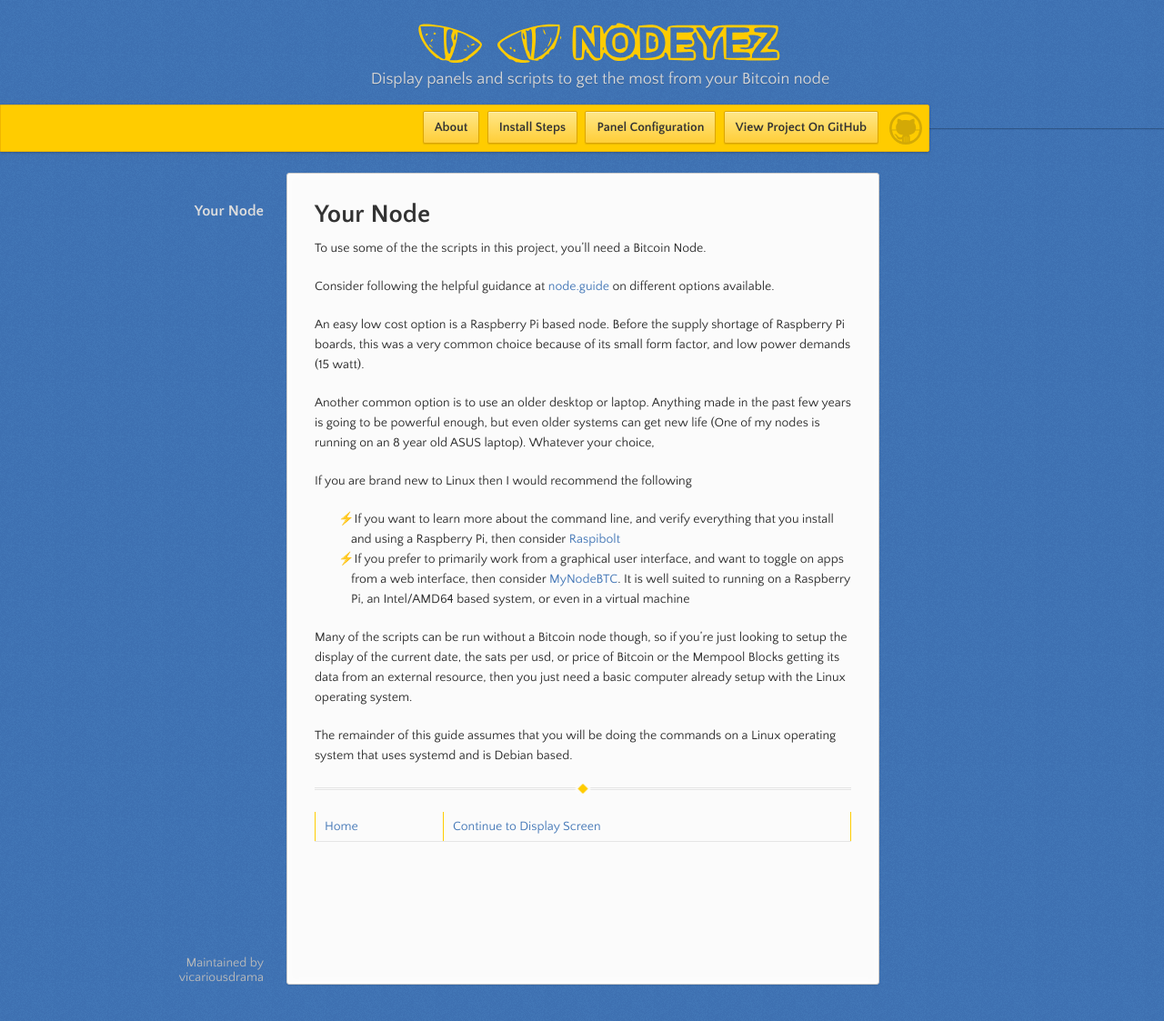
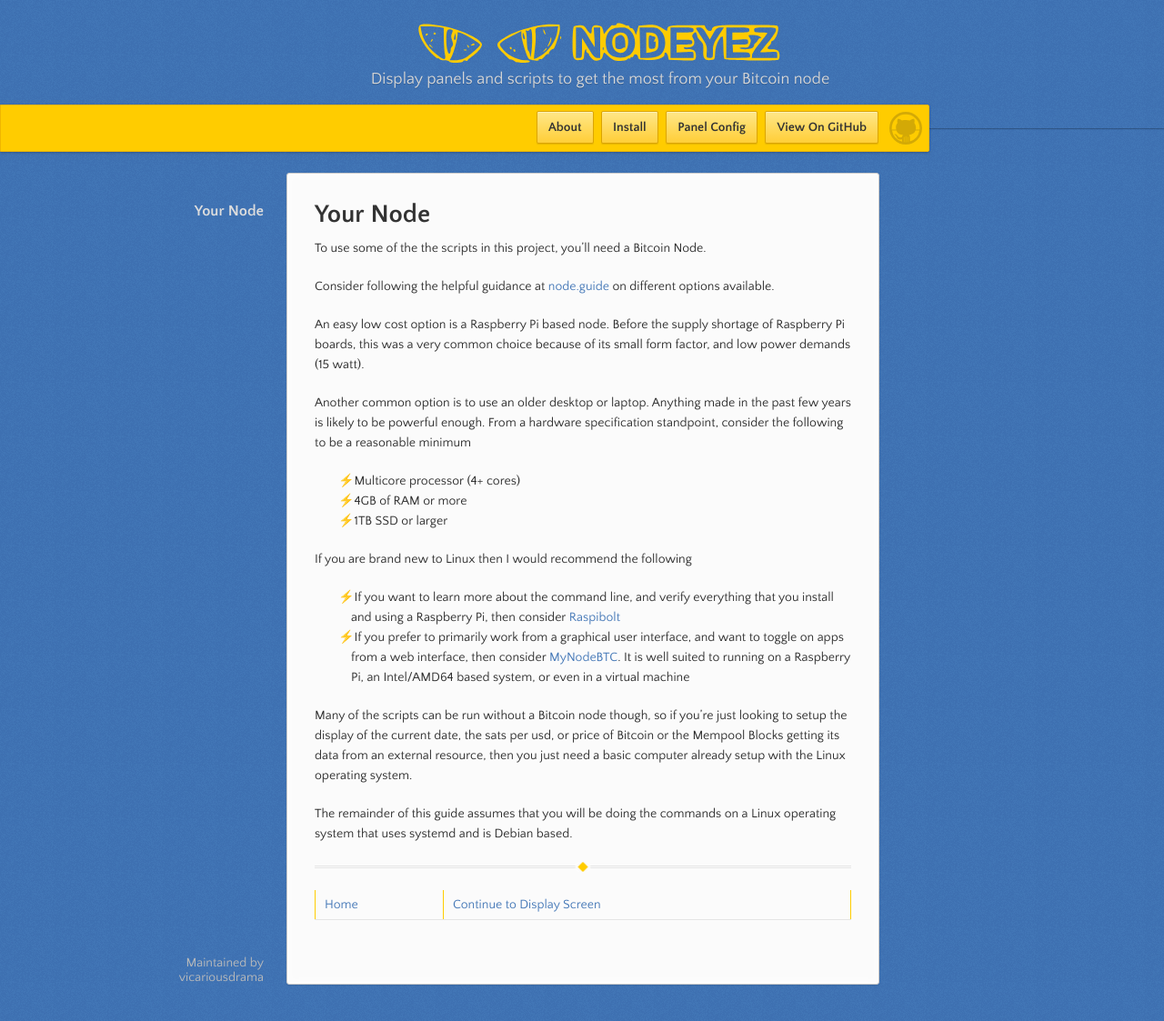
Before and after one commit to vicariousdrama/nodeyez, a Jekyll site: the page built from _install_steps/1yournode.md, in a window 1280 px wide and 1123 px high. Shown: the whole window at 91% size. Built offline with Jekyll 4.4.1, drawn with Linux system fonts in a browser that asks for light colours.

Commit message:
Update banner and images

```diff
--- a/_install_steps/1yournode.md
+++ b/_install_steps/1yournode.md
@@ -15,9 +15,11 @@
 factor, and low power demands (15 watt).
 
 Another common option is to use an older desktop or laptop.  Anything made in
-the past few years is going to be powerful enough, but even older systems can
-get new life (One of my nodes is running on an 8 year old ASUS laptop). Whatever
-your choice,
+the past few years is likely to be powerful enough.  From a hardware specification
+standpoint, consider the following to be a reasonable minimum
+- Multicore processor (4+ cores)
+- 4GB of RAM or more
+- 1TB SSD or larger
 
 If you are brand new to Linux then I would recommend the following
 
--- a/_layouts/default.html
+++ b/_layouts/default.html
@@ -29,9 +29,9 @@
       <div class="downloads">
         <ul>
           <li><a href="{% link index.md %}" class="button">About</a></li>
-          <li><a href="{% link _install_steps/index.md %}" class="button">Install Steps</a></li>
-          <li><a href="{% link _docs/index.md %}" class="button">Panel Configuration</a></li>
-          <li><a href="{{ site.github.repository_url }}" class="button">View Project On GitHub</a></li>
+          <li><a href="{% link _install_steps/index.md %}" class="button">Install</a></li>
+          <li><a href="{% link _docs/index.md %}" class="button">Panel Config</a></li>
+          <li><a href="{{ site.github.repository_url }}" class="button">View On GitHub</a></li>
           {% if site.show_downloads %}
           <li><a href="{{ site.github.zip_url }}" class="button">ZIP</a></li>
           <li><a href="{{ site.github.tar_url }}" class="button">TAR</a></li>
```
Also changed, not shown: _docs/index.md (+2 -2 lines), images/arthashdungeon.png, images/fearandgreed.png, images/halving.png, images/inscriptionmempool.png, images/mempoolblocks.png, images/sysinfo.png.
